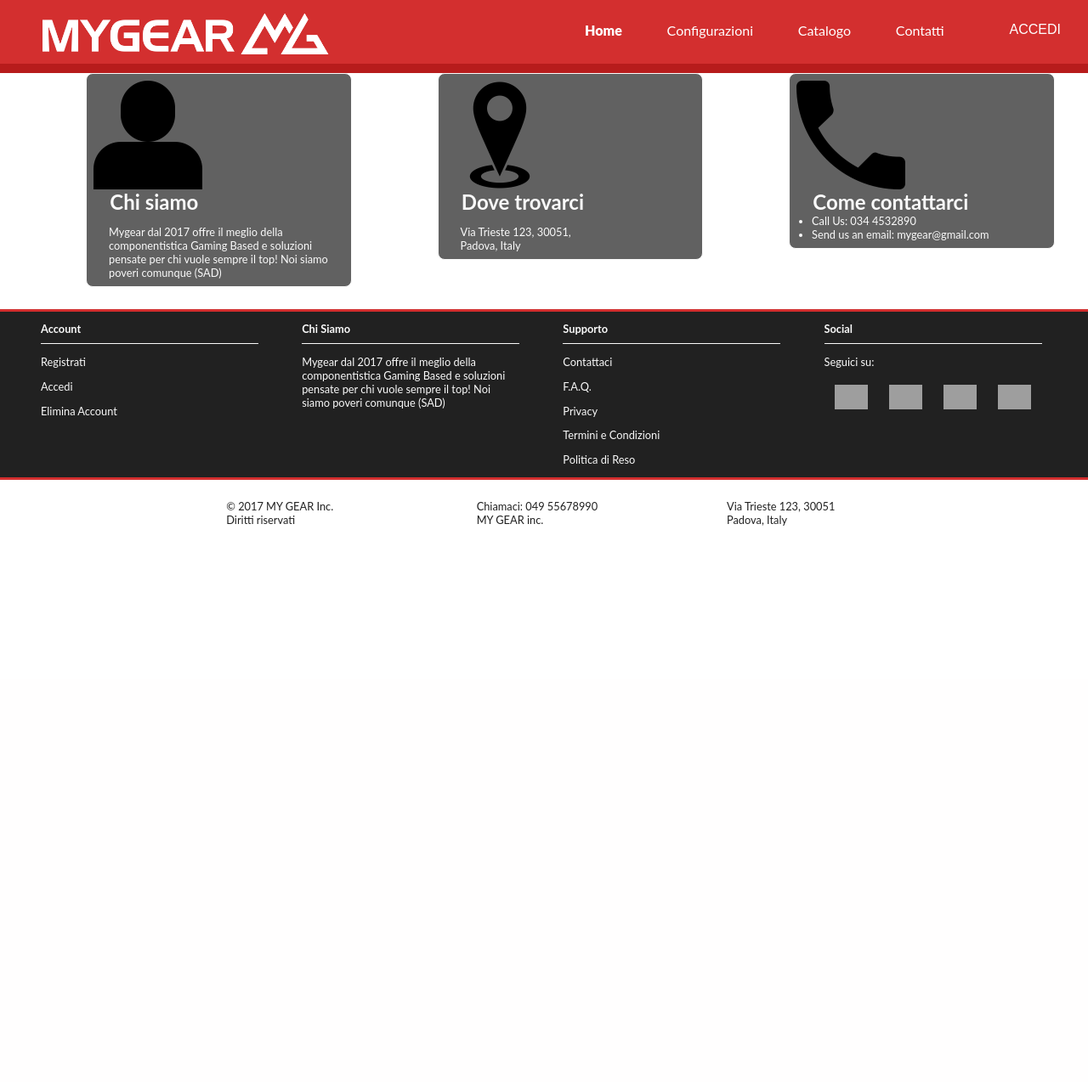
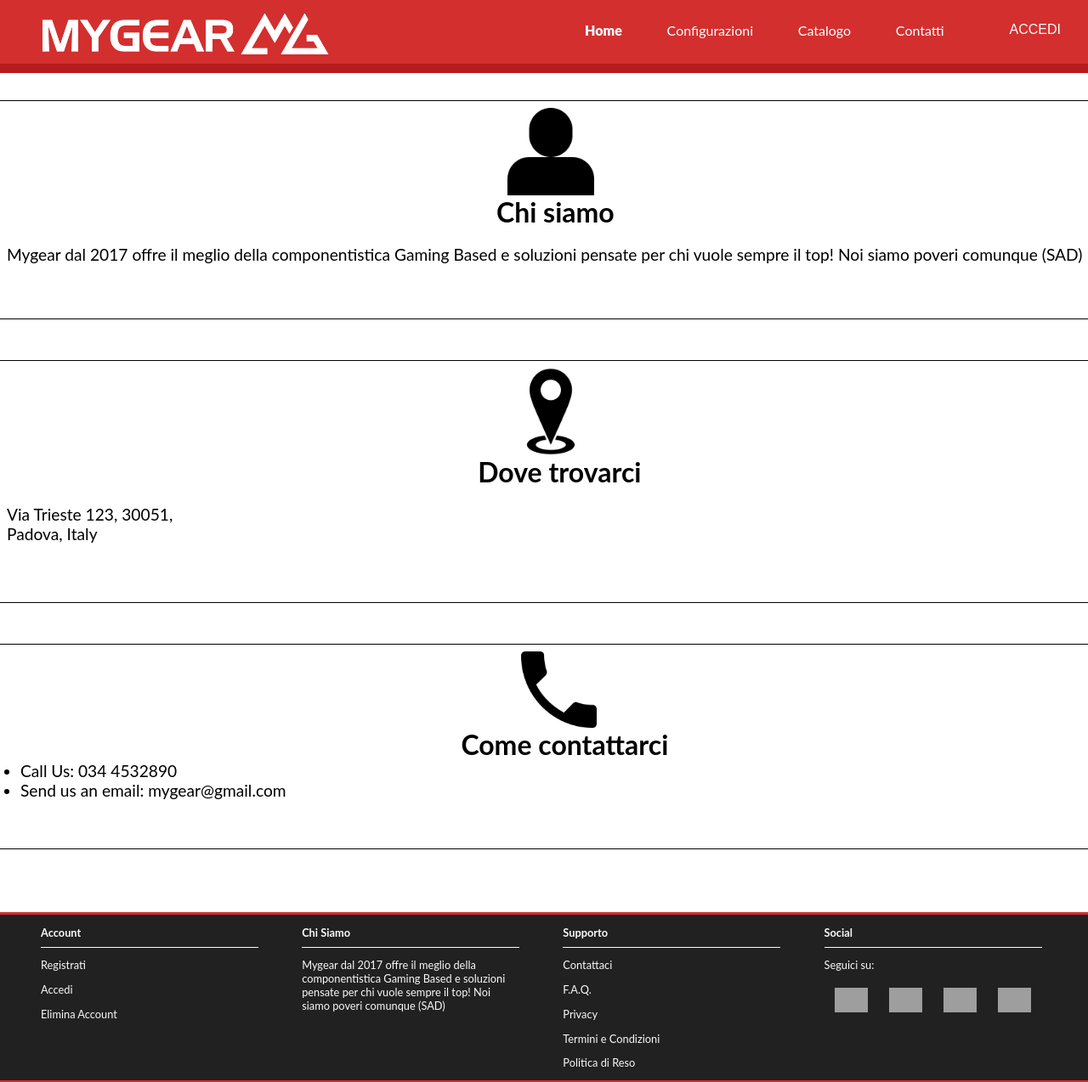
Before and after one commit to ale-mazz/mygear.it, a PHP site: page /contatti.html in a window 1280 px wide. Shown: the top 1274 px of the page at 85% size. Before the commit the page ends 619 px from the top, so only its background shows below. Run offline with PHP 8.4, Linux system fonts and the light colour scheme; grey boxes are pictures that could not be loaded.

Commit message:
update contatti

```diff
--- a/contatti.css
+++ b/contatti.css
@@ -7,77 +7,111 @@
     padding-top: 2em;
 }
 
-#chi_siamo_contatti h2 {
-    text-align: left;
-    color: #FAFAFA;
+#chi_siamo_contatti img {
+    width: 8%;
+    float: left;
+    margin-left: 46%;
+}
+
+#chi_siamo_contatti h1 {
+    text-align: center;
+    color: black;
     padding-left: 0.8em;
+    margin-left: 43%;
+    float: left;
 }
 
 #chi_siamo_contatti p {
     text-align: left;
-    font-size: 0.8em;
-    color: #FAFAFA;
-    padding-left: 1.4em;
+    font-size: 1.2em;
+    color: black;
+    float: left;
+    clear: left;
 }
 
 #chi_siamo_contatti {
-    margin-left: 7.9%;
-    width: 23%;
-    float:left;
+    margin-top: 2em;
+    margin-bottom: 3em;
     padding: 0.5em;
     border-style: solid;
-    border-color: #FAFAFA;
+    border-color: black;
     border-width: 0.1em;
-    background-color: #616161;
-    border-radius: 0.5em;
+    background-color: white;
+    border-left: none;
+    border-right: none;
+    width: 100%;
+    height: 30%;
 }
 
-#dove_trovarci_contatti h2 {
-    text-align: left;
-    color: #FAFAFA;
+#dove_trovarci_contatti img {
+    width: 8%;
+    float: left;
+    margin-left: 46%;
+}
+
+#dove_trovarci_contatti h1 {
+    text-align: center;
+    color: black;
     padding-left: 0.8em;
+    margin-left: 41.3%;
+    float: left;
 }
 
 #dove_trovarci_contatti p {
     text-align: left;
-    font-size: 0.8em;
-    color: #FAFAFA;
-    padding-left: 1.4em;
+    font-size: 1.2em;
+    color: black;
+    float: left;
+    clear: left;
 }
 
 #dove_trovarci_contatti {
-    margin-left: 7.9%;
-    width: 23%;
-    float:left;
+    margin-top: 3em;
+    margin-bottom: 3em;
     padding: 0.5em;
     border-style: solid;
-    border-color: #FAFAFA;
+    border-color: black;
     border-width: 0.1em;
-    background-color: #616161;
-    border-radius: 0.5em;
+    background-color: white;
+    border-left: none;
+    border-right: none;
+    width: 100%;
+    height: 33.5%;
 }
 
-#come_contattarci_contatti h2 {
-    text-align: left;
-    color: #FAFAFA;
+#come_contattarci_contatti img {
+    width: 7%;
+    float: left;
+    margin-left: 46%;
+}
+
+#come_contattarci_contatti h1 {
+    text-align: center;
+    color: black;
     padding-left: 0.8em;
+    margin-left: 38.5%;
+    float: left;
 }
 
 #come_contattarci_contatti ul {
     text-align: left;
-    font-size: 0.8em;
-    color: #FAFAFA;
-    padding-left: 1.4em;
+    font-size: 1.2em;
+    color: black;
+    float: left;
+    clear: left;
 }
 
 #come_contattarci_contatti {
-    margin-left: 7.9%;
-    width: 23%;
-    float:left;
+    margin-top: 3em;
+    margin-bottom: 3em;
     padding: 0.5em;
     border-style: solid;
-    border-color: #FAFAFA;
+    border-color: black;
     border-width: 0.1em;
-    background-color: #616161;
-    border-radius: 0.5em;
+    background-color: white;
+    padding-left: 1.5em;
+    border-left: none;
+    border-right: none;
+    width: 100%;
+    height: 28%;
 }
--- a/contatti.html
+++ b/contatti.html
@@ -33,17 +33,17 @@
         </div>
     <div id="chi_siamo_contatti">
         <img src="immaginisito/admin.png">
-        <h2>Chi siamo</h2>
+        <h1>Chi siamo</h1>
         <p>Mygear dal 2017 offre il meglio della componentistica Gaming Based e soluzioni pensate per chi vuole sempre il top! Noi siamo poveri comunque (SAD)</p>
     </div>
     <div id="dove_trovarci_contatti">
         <img src="immaginisito/puntatore.png">
-        <h2>Dove trovarci</h2>
+        <h1>Dove trovarci</h1>
         <p>Via Trieste 123, 30051,<br> Padova, Italy</p>
     </div>
     <div id="come_contattarci_contatti">
         <img src="immaginisito/telefono.png">
-        <h2>Come contattarci</h2>
+        <h1>Come contattarci</h1>
         <ul>
           <li>Call Us: 034 4532890</li>
           <li>Send us an email: mygear@gmail.com</li>
```
